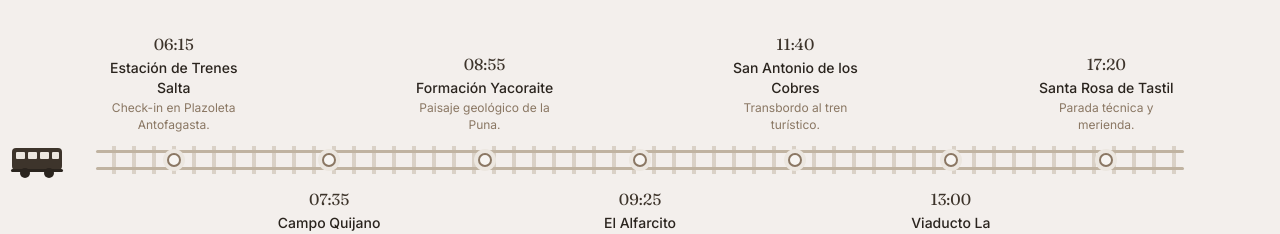
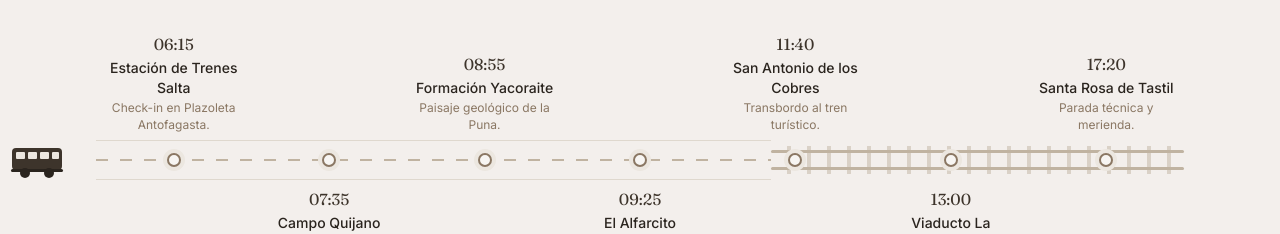
Before and after one commit to Jo5ean/tren-a-las-nubes, a Next.js app: page / in a window 1280 px wide. Shown: the part 3200-3434 px from the top of the page. Built offline with nearby package versions, Linux system fonts and the light colour scheme.

Commit message:
trencito + bondi

```diff
--- a/src/components/home/Recorrido.tsx
+++ b/src/components/home/Recorrido.tsx
@@ -75,9 +75,25 @@ export function Recorrido() {
           description="Un itinerario de día completo que combina tramos en bus y en tren. Seguí al tren parada por parada. Horarios de referencia."
         />
 
-        {/* Riel horizontal con estaciones en zig-zag (desktop). */}
+        {/* Ruta horizontal con estaciones en zig-zag (desktop). */}
         <div className="relative mt-20 hidden lg:block overflow-visible">
-          <div aria-hidden="true" className="pointer-events-none absolute inset-x-0 top-1/2 h-7 -translate-y-1/2">
+          {/* Tramo 1: calle/ruta hasta San Antonio (0-62%). */}
+          <div aria-hidden="true" className="pointer-events-none absolute left-0 right-[38%] top-1/2 h-12 -translate-y-1/2">
+            {/* Línea central punteada (línea de ruta). */}
+            <div
+              className="absolute inset-x-0 top-1/2 h-[2px] -translate-y-1/2"
+              style={{
+                backgroundImage:
+                  'repeating-linear-gradient(90deg, #c0b3a1 0 12px, transparent 12px 24px)',
+              }}
+            />
+            {/* Bordes de la ruta (líneas continuas). */}
+            <div className="absolute inset-x-0 top-1 h-[1px] bg-puna-300/40" />
+            <div className="absolute inset-x-0 bottom-1 h-[1px] bg-puna-300/40" />
+          </div>
+
+          {/* Tramo 2: vía/riel desde San Antonio (62-100%). */}
+          <div aria-hidden="true" className="pointer-events-none absolute left-[62%] right-0 top-1/2 h-7 -translate-y-1/2">
             <div className="absolute inset-x-0 top-1 h-[3px] rounded bg-puna-300" />
             <div className="absolute inset-x-0 bottom-1 h-[3px] rounded bg-puna-300" />
             <div
@@ -130,9 +146,25 @@ export function Recorrido() {
           </ol>
         </div>
 
-        {/* Riel vertical con tren descendente (mobile / tablet). */}
+        {/* Ruta vertical con vehículos descendentes (mobile / tablet). */}
         <div className="relative mt-12 lg:hidden">
-          <div aria-hidden="true" className="absolute bottom-0 left-4 top-0 w-7 -translate-x-1/2">
+          {/* Tramo 1: calle/ruta hasta San Antonio (0-62%). */}
+          <div aria-hidden="true" className="absolute bottom-[38%] left-4 top-0 w-12 -translate-x-1/2">
+            {/* Línea central punteada (línea de ruta). */}
+            <div
+              className="absolute inset-y-0 left-1/2 w-[2px] -translate-x-1/2"
+              style={{
+                backgroundImage:
+                  'repeating-linear-gradient(0deg, #c0b3a1 0 12px, transparent 12px 24px)',
+              }}
+            />
+            {/* Bordes de la ruta (líneas continuas). */}
+            <div className="absolute inset-y-0 left-1 h-[1px] w-[1px] bg-puna-300/40" />
+            <div className="absolute inset-y-0 right-1 h-[1px] w-[1px] bg-puna-300/40" />
+          </div>
+
+          {/* Tramo 2: vía/riel desde San Antonio (62-100%). */}
+          <div aria-hidden="true" className="absolute bottom-0 left-4 top-[62%] w-7 -translate-x-1/2">
             <div className="absolute inset-y-0 left-1 w-[3px] rounded bg-puna-300" />
             <div className="absolute inset-y-0 right-1 w-[3px] rounded bg-puna-300" />
             <div
```
